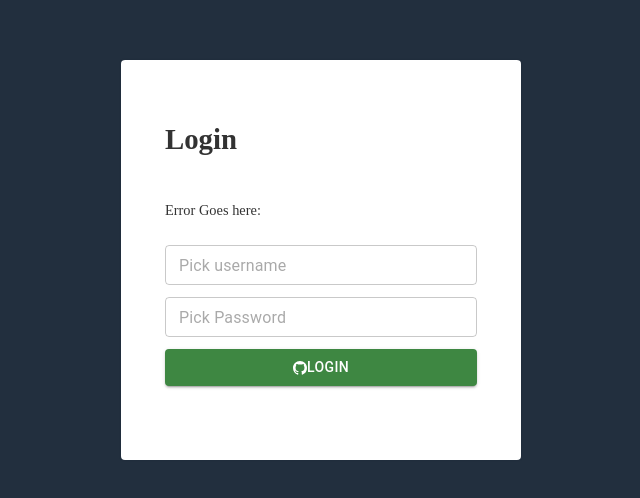
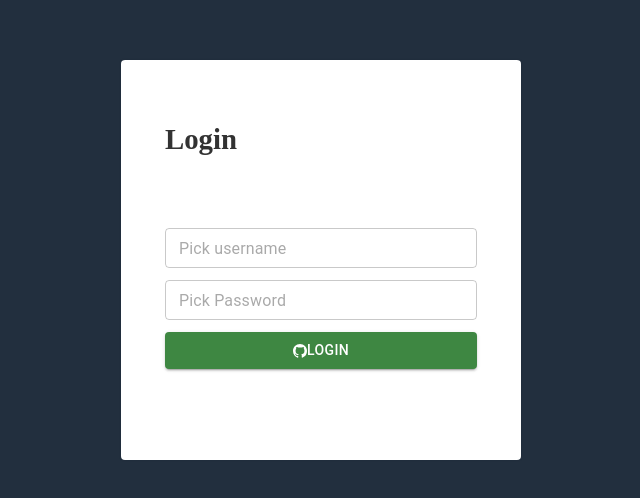
Before and after one commit to newklio/nextjs-example, a Next.js app: page /login in a window 1280 px wide. Shown: the part 194-692 px from the top of the page, without its empty margins (319-959 px from the left). Built offline with nearby package versions, Linux system fonts and the light colour scheme.

Commit message:
some updates

```diff
--- a/pages/login/index.tsx
+++ b/pages/login/index.tsx
@@ -23,7 +23,10 @@ const LoginPage: NextPage = () => {
 		username: '',
 	})
 
-	const [err, setErr] = useState()
+	const [err, setErr] = useState({
+		hidden: 'none',
+		msg: ''
+	})
 
 	const handleSubmit = (e: any) => {
 		e.preventDefault()
@@ -39,12 +42,18 @@ const LoginPage: NextPage = () => {
 				}
 				if(!(data?.login.success)){
 					const msg: any = data?.login.message
-					setErr(msg)
+					setErr({
+						hidden: 'show',
+						msg: msg
+					})
 				}
 			})
 			.catch((err) => {
 				console.log(err)
-				setErr(err)
+				setErr({
+					hidden: 'hidden',
+					msg: err
+				})
 			})
 	}
 
@@ -71,7 +80,7 @@ const LoginPage: NextPage = () => {
 						}}
 					>
 						<h1>Login</h1>
-						<p>Error Goes here: {err}</p>
+						<p className={err.hidden}>{err.msg}</p>
 						<TextField
 							onChange={(e) => {
 								setForm({
@@ -91,6 +100,7 @@ const LoginPage: NextPage = () => {
 							}}
 							placeholder="Pick Password"
 							size="small"
+							type='password'
 						/>
 						<Button
 							variant="contained"
--- a/styles/main.module.scss
+++ b/styles/main.module.scss
@@ -66,3 +66,11 @@
     display: flex;
     flex-direction: column;
 }
+
+.hidden {
+    display: none;
+  }
+
+  .show {
+    display: block;
+  }
```
